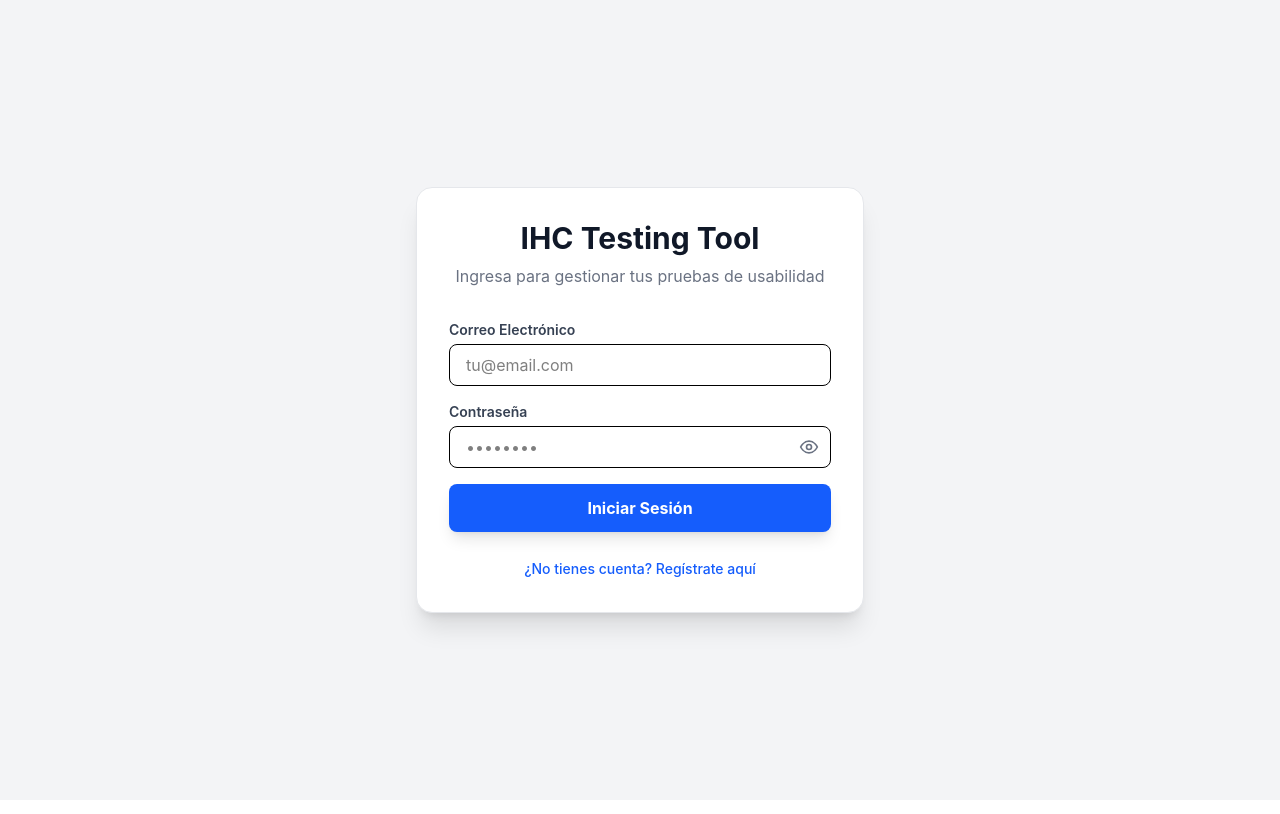
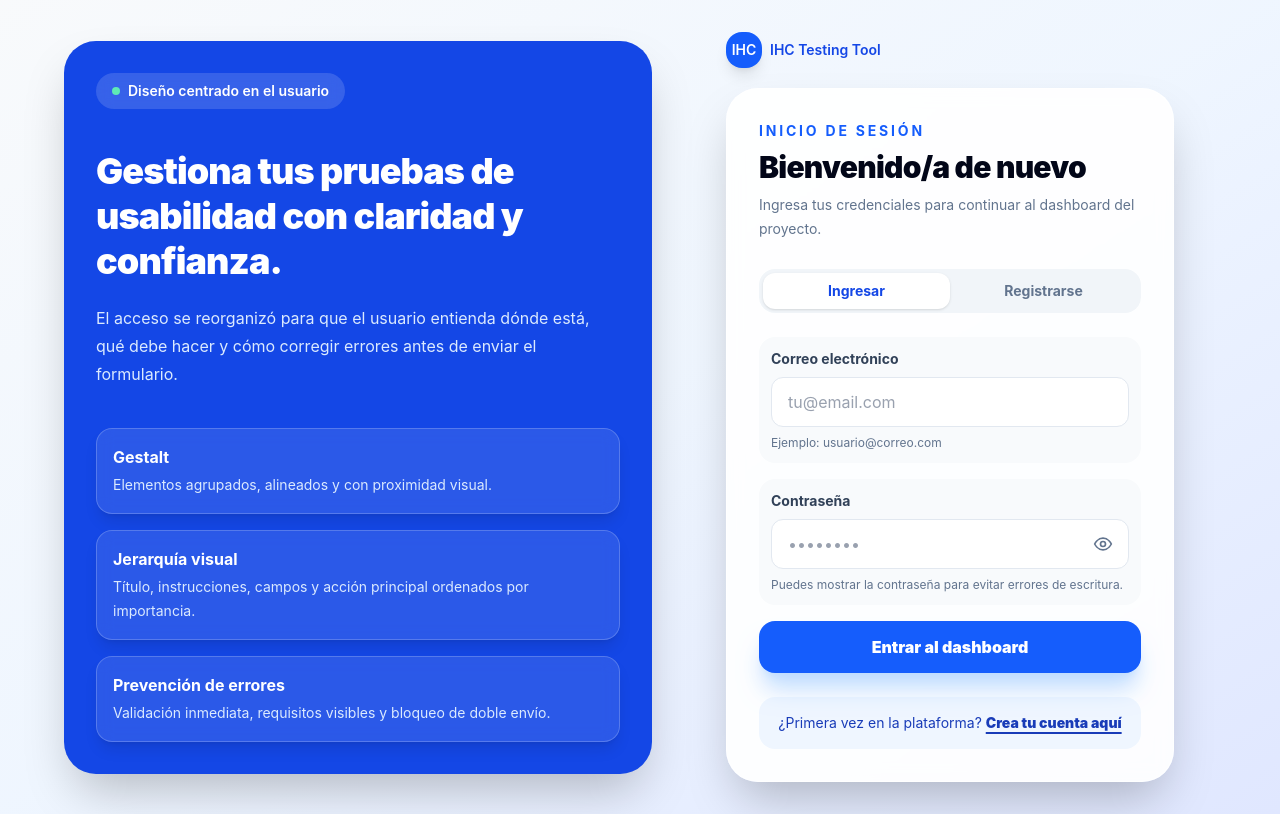
Before and after one commit to aaronreinoso/IHC-Grupo2, a React (Vite) app: page /IHC-Grupo2/login in a window 1280 px wide. Built offline with nearby package versions, Linux system fonts and the light colour scheme.

Commit message:
aplicacion de leyes y arquitecturas en incidente critico

```diff
--- a/src/pages/Login.tsx
+++ b/src/pages/Login.tsx
@@ -43,7 +43,7 @@ const getAuthErrorMessage = (error: { message?: string; status?: number }, isReg
 export default function Login() {
   const [email, setEmail] = useState('');
   const [password, setPassword] = useState('');
-  const [nombre, setNombre] = useState(''); // Para el registro inicial
+  const [nombre, setNombre] = useState('');
   const [loading, setLoading] = useState(false);
   const [isRegistering, setIsRegistering] = useState(false);
   const [showPassword, setShowPassword] = useState(false);
@@ -51,6 +51,16 @@ export default function Login() {
   const [cooldownActive, setCooldownActive] = useState(false);
   const submitLockRef = useRef(false);
   const navigate = useNavigate();
+
+  const trimmedEmail = email.trim();
+  const passwordRequirements = [
+    { label: `Mínimo ${MIN_PASSWORD_LENGTH} caracteres`, isValid: password.trim().length >= MIN_PASSWORD_LENGTH },
+    { label: 'Una letra mayúscula', isValid: /[A-Z]/.test(password) },
+    { label: 'Una letra minúscula', isValid: /[a-z]/.test(password) },
+    { label: 'Un número', isValid: /[0-9]/.test(password) },
+  ];
+  const completedRequirements = passwordRequirements.filter((item) => item.isValid).length;
+  const hasAnyError = Object.keys(errors).length > 0;
 
   useEffect(() => {
     const storedCooldownUntil = Number(window.localStorage.getItem(SIGNUP_COOLDOWN_KEY) || 0);
@@ -103,7 +113,7 @@ export default function Login() {
     }
 
     if (!EMAIL_REGEX.test(trimmedValue)) {
-      return 'Ingresa un correo electrónico válido.';
+      return 'Ingresa un correo electrónico válido, por ejemplo usuario@correo.com.';
     }
 
     return '';
@@ -184,6 +194,7 @@ export default function Login() {
     setErrors(validationErrors);
 
     if (Object.keys(validationErrors).length > 0) {
+      toast.error('Revisa los campos marcados antes de continuar.');
       return;
     }
 
@@ -195,7 +206,6 @@ export default function Login() {
 
     try {
       if (isRegistering) {
-        // If this email is blocked from recent 429, avoid calling signup again
         const blockedUntil = Number(window.localStorage.getItem(blockedKey) || 0);
         if (blockedUntil && blockedUntil > Date.now()) {
           toast.error('No es posible crear la cuenta ahora para este correo. Espera unos minutos.');
@@ -209,7 +219,6 @@ export default function Login() {
         });
         if (error) throw error;
 
-        // Clear any stored cooldowns for this email on success
         try { window.localStorage.removeItem(blockedKey); } catch (_) {}
         try { window.localStorage.removeItem(SIGNUP_COOLDOWN_KEY); } catch (_) {}
 
@@ -221,11 +230,10 @@ export default function Login() {
         try { window.localStorage.removeItem(blockedKey); } catch (_) {}
         try { window.localStorage.removeItem(SIGNUP_COOLDOWN_KEY); } catch (_) {}
 
-        toast.success('Inicio de sesión exitoso.');
+        toast.success('Inicio de sesión exitoso. Bienvenido/a.');
         setTimeout(() => navigate('/dashboard', { replace: true }), 800);
       }
     } catch (err: any) {
-      // debug log
       // eslint-disable-next-line no-console
       console.error('Auth error raw:', err);
 
@@ -254,24 +262,104 @@ export default function Login() {
     }
   };
 
+  const inputBaseClass = 'w-full rounded-xl border bg-white px-4 py-3 text-gray-900 outline-none transition-all placeholder:text-gray-400 focus:border-blue-500 focus:ring-4 focus:ring-blue-100';
+  const errorClass = 'border-red-400 bg-red-50 focus:border-red-500 focus:ring-red-100';
+
   return (
-    <div className="min-h-screen flex items-center justify-center bg-gray-100 p-4">
+    <main className="min-h-screen bg-gradient-to-br from-slate-50 via-blue-50 to-indigo-100 px-4 py-8 text-slate-900">
       <Toaster position="top-center" />
-      <div className="max-w-md w-full bg-white rounded-2xl shadow-xl p-8 border border-gray-200">
-        <div className="text-center mb-8">
-          <h1 className="text-3xl font-bold text-gray-900">IHC Testing Tool</h1>
-          <p className="text-gray-500 mt-2">Ingresa para gestionar tus pruebas de usabilidad</p>
+      <section className="mx-auto grid min-h-[calc(100vh-4rem)] w-full max-w-6xl items-center gap-8 lg:grid-cols-[1.05fr_0.95fr]">
+        <aside className="hidden overflow-hidden rounded-[2rem] bg-blue-700 p-8 text-white shadow-2xl lg:block">
+          <div className="mb-10 inline-flex items-center gap-2 rounded-full bg-white/15 px-4 py-2 text-sm font-semibold backdrop-blur">
+            <span className="h-2 w-2 rounded-full bg-emerald-300" />
+            Diseño centrado en el usuario
           </div>
+
+          <h1 className="max-w-lg text-4xl font-black leading-tight tracking-tight">
+            Gestiona tus pruebas de usabilidad con claridad y confianza.
+          </h1>
+          <p className="mt-5 max-w-xl text-base leading-7 text-blue-100">
+            El acceso se reorganizó para que el usuario entienda dónde está, qué debe hacer y cómo corregir errores antes de enviar el formulario.
+          </p>
+
+          <div className="mt-10 grid gap-4">
+            {[
+              ['Gestalt', 'Elementos agrupados, alineados y con proximidad visual.'],
+              ['Jerarquía visual', 'Título, instrucciones, campos y acción principal ordenados por importancia.'],
+              ['Prevención de errores', 'Validación inmediata, requisitos visibles y bloqueo de doble envío.'],
+            ].map(([title, description]) => (
+              <div key={title} className="rounded-2xl border border-white/20 bg-white/10 p-4 shadow-lg backdrop-blur">
+                <p className="font-bold">{title}</p>
+                <p className="mt-1 text-sm leading-6 text-blue-100">{description}</p>
+              </div>
+            ))}
+          </div>
+        </aside>
+
+        <section className="mx-auto w-full max-w-md">
+          <div className="mb-5 flex items-center justify-center gap-2 text-sm font-semibold text-blue-700 lg:justify-start">
+            <span className="flex h-9 w-9 items-center justify-center rounded-2xl bg-blue-600 text-white shadow-lg">IHC</span>
+            <span>IHC Testing Tool</span>
+          </div>
+
+          <div className="rounded-[2rem] border border-white/70 bg-white/90 p-6 shadow-2xl backdrop-blur sm:p-8">
+            <div className="mb-7">
+              <p className="text-sm font-bold uppercase tracking-[0.2em] text-blue-600">
+                {isRegistering ? 'Crear cuenta' : 'Inicio de sesión'}
+              </p>
+              <h2 className="mt-2 text-3xl font-black tracking-tight text-slate-950">
+                {isRegistering ? 'Únete al panel' : 'Bienvenido/a de nuevo'}
+              </h2>
+              <p className="mt-2 text-sm leading-6 text-slate-500">
+                {isRegistering
+                  ? 'Completa tus datos para acceder al sistema de pruebas de usabilidad.'
+                  : 'Ingresa tus credenciales para continuar al dashboard del proyecto.'}
+              </p>
+            </div>
+
+            <nav aria-label="Navegación contextual del acceso" className="mb-6 grid grid-cols-2 rounded-2xl bg-slate-100 p-1 text-sm font-bold">
+              <button
+                type="button"
+                onClick={() => {
+                  setIsRegistering(false);
+                  setErrors({});
+                  setShowPassword(false);
+                }}
+                className={`rounded-xl px-3 py-2 transition-all ${!isRegistering ? 'bg-white text-blue-700 shadow-sm' : 'text-slate-500 hover:text-slate-800'}`}
+              >
+                Ingresar
+              </button>
+              <button
+                type="button"
+                onClick={() => {
+                  setIsRegistering(true);
+                  setErrors({});
+                  setShowPassword(false);
+                }}
+                className={`rounded-xl px-3 py-2 transition-all ${isRegistering ? 'bg-white text-blue-700 shadow-sm' : 'text-slate-500 hover:text-slate-800'}`}
+              >
+                Registrarse
+              </button>
+            </nav>
+
+            {hasAnyError && (
+              <div className="mb-5 rounded-2xl border border-red-200 bg-red-50 px-4 py-3 text-sm text-red-700" role="alert">
+                Hay campos que necesitan corrección. Revisa los mensajes debajo de cada entrada.
+              </div>
+            )}
 
             <form onSubmit={handleAuth} noValidate className="space-y-4">
               {isRegistering && (
-            <div>
-              <label className="block text-sm font-semibold text-gray-700">Nombre y apellido</label>
+                <div className="rounded-2xl bg-slate-50 p-3">
+                  <label htmlFor="nombre" className="block text-sm font-bold text-slate-700">Nombre y apellido</label>
                   <input
+                    id="nombre"
                     type="text"
                     required
                     autoComplete="name"
-                className="w-full px-4 py-2 mt-1 border rounded-lg focus:ring-2 focus:ring-blue-500 outline-none transition-all"
+                    aria-invalid={Boolean(errors.nombre)}
+                    aria-describedby={errors.nombre ? 'nombre-error' : 'nombre-help'}
+                    className={`${inputBaseClass} mt-2 ${errors.nombre ? errorClass : 'border-slate-200'}`}
                     value={nombre}
                     onChange={(e) => {
                       const nextValue = e.target.value;
@@ -280,17 +368,21 @@ export default function Login() {
                     }}
                     placeholder="Ej. Gisselle Pérez"
                   />
-              {errors.nombre && <p className="mt-1 text-sm text-red-600">{errors.nombre}</p>}
+                  <p id="nombre-help" className="mt-2 text-xs text-slate-500">Usa nombre y apellido para identificar tu participación.</p>
+                  {errors.nombre && <p id="nombre-error" className="mt-2 text-sm font-semibold text-red-600">{errors.nombre}</p>}
                 </div>
               )}
 
-          <div>
-            <label className="block text-sm font-semibold text-gray-700">Correo Electrónico</label>
+              <div className="rounded-2xl bg-slate-50 p-3">
+                <label htmlFor="email" className="block text-sm font-bold text-slate-700">Correo electrónico</label>
                 <input
+                  id="email"
                   type="email"
                   required
                   autoComplete="email"
-              className="w-full px-4 py-2 mt-1 border rounded-lg focus:ring-2 focus:ring-blue-500 outline-none transition-all"
+                  aria-invalid={Boolean(errors.email)}
+                  aria-describedby={errors.email ? 'email-error' : 'email-help'}
+                  className={`${inputBaseClass} mt-2 ${errors.email ? errorClass : 'border-slate-200'}`}
                   value={email}
                   onChange={(e) => {
                     const nextValue = e.target.value;
@@ -299,17 +391,23 @@ export default function Login() {
                   }}
                   placeholder="tu@email.com"
                 />
-            {errors.email && <p className="mt-1 text-sm text-red-600">{errors.email}</p>}
+                <p id="email-help" className="mt-2 text-xs text-slate-500">
+                  {trimmedEmail && EMAIL_REGEX.test(trimmedEmail) ? 'Formato correcto.' : 'Ejemplo: usuario@correo.com'}
+                </p>
+                {errors.email && <p id="email-error" className="mt-2 text-sm font-semibold text-red-600">{errors.email}</p>}
               </div>
 
-          <div>
-            <label className="block text-sm font-semibold text-gray-700">Contraseña</label>
-            <div className="relative mt-1">
+              <div className="rounded-2xl bg-slate-50 p-3">
+                <label htmlFor="password" className="block text-sm font-bold text-slate-700">Contraseña</label>
+                <div className="relative mt-2">
                   <input
+                    id="password"
                     type={showPassword ? 'text' : 'password'}
                     required
                     autoComplete={isRegistering ? 'new-password' : 'current-password'}
-                className="w-full px-4 py-2 pr-11 border rounded-lg focus:ring-2 focus:ring-blue-500 outline-none transition-all"
+                    aria-invalid={Boolean(errors.password)}
+                    aria-describedby={errors.password ? 'password-error' : isRegistering ? 'password-rules' : 'password-help'}
+                    className={`${inputBaseClass} pr-12 ${errors.password ? errorClass : 'border-slate-200'}`}
                     value={password}
                     onChange={(e) => {
                       const nextValue = e.target.value;
@@ -321,7 +419,7 @@ export default function Login() {
                   <button
                     type="button"
                     onClick={() => setShowPassword((current) => !current)}
-                className="absolute inset-y-0 right-0 flex items-center px-3 text-gray-500 hover:text-gray-700"
+                    className="absolute inset-y-0 right-0 flex items-center px-4 text-slate-500 transition-colors hover:text-blue-700"
                     aria-label={showPassword ? 'Ocultar contraseña' : 'Mostrar contraseña'}
                     title={showPassword ? 'Ocultar contraseña' : 'Mostrar contraseña'}
                   >
@@ -340,27 +438,53 @@ export default function Login() {
                     )}
                   </button>
                 </div>
-            {errors.password && <p className="mt-1 text-sm text-red-600">{errors.password}</p>}
+
+                {!isRegistering && <p id="password-help" className="mt-2 text-xs text-slate-500">Puedes mostrar la contraseña para evitar errores de escritura.</p>}
+
+                {isRegistering && (
+                  <div id="password-rules" className="mt-3 rounded-xl border border-slate-200 bg-white p-3">
+                    <div className="mb-2 flex items-center justify-between text-xs font-bold text-slate-600">
+                      <span>Seguridad de contraseña</span>
+                      <span>{completedRequirements}/4</span>
+                    </div>
+                    <div className="h-2 overflow-hidden rounded-full bg-slate-100">
+                      <div className="h-full rounded-full bg-blue-600 transition-all" style={{ width: `${(completedRequirements / passwordRequirements.length) * 100}%` }} />
+                    </div>
+                    <ul className="mt-3 grid gap-1 text-xs text-slate-600">
+                      {passwordRequirements.map((item) => (
+                        <li key={item.label} className="flex items-center gap-2">
+                          <span className={`flex h-4 w-4 items-center justify-center rounded-full text-[10px] ${item.isValid ? 'bg-emerald-100 text-emerald-700' : 'bg-slate-100 text-slate-400'}`}>
+                            {item.isValid ? '✓' : '•'}
+                          </span>
+                          {item.label}
+                        </li>
+                      ))}
+                    </ul>
+                  </div>
+                )}
+
+                {errors.password && <p id="password-error" className="mt-2 text-sm font-semibold text-red-600">{errors.password}</p>}
               </div>
 
               <button
                 type="submit"
                 disabled={loading || cooldownActive}
-            className="w-full py-3 bg-blue-600 text-white font-bold rounded-lg hover:bg-blue-700 transition-colors shadow-lg disabled:opacity-50"
+                className="w-full rounded-2xl bg-blue-600 py-3.5 text-base font-black text-white shadow-xl shadow-blue-200 transition-all hover:-translate-y-0.5 hover:bg-blue-700 focus:outline-none focus:ring-4 focus:ring-blue-200 disabled:translate-y-0 disabled:cursor-not-allowed disabled:opacity-60"
               >
                 {loading ? (
                   <span className="flex items-center justify-center">
-                <svg className="animate-spin h-5 w-5 mr-3 text-white" viewBox="0 0 24 24">
+                    <svg className="mr-3 h-5 w-5 animate-spin text-white" viewBox="0 0 24 24">
                       <circle className="opacity-25" cx="12" cy="12" r="10" stroke="currentColor" strokeWidth="4"></circle>
                       <path className="opacity-75" fill="currentColor" d="M4 12a8 8 0 018-8V0C5.373 0 0 5.373 0 12h4zm2 5.291A7.962 7.962 0 014 12H0c0 3.042 1.135 5.824 3 7.938l3-2.647z"></path>
                     </svg>
                     Procesando...
                   </span>
-            ) : cooldownActive ? 'Espera un momento' : isRegistering ? 'Crear Cuenta' : 'Iniciar Sesión'}
+                ) : cooldownActive ? 'Espera un momento' : isRegistering ? 'Crear cuenta segura' : 'Entrar al dashboard'}
               </button>
             </form>
 
-        <div className="mt-6 text-center">
+            <div className="mt-6 rounded-2xl bg-blue-50 p-4 text-center text-sm text-blue-800">
+              {isRegistering ? '¿Ya tienes una cuenta?' : '¿Primera vez en la plataforma?'}{' '}
               <button
                 type="button"
                 onClick={() => {
@@ -368,12 +492,14 @@ export default function Login() {
                   setErrors({});
                   setShowPassword(false);
                 }}
-            className="text-blue-600 hover:underline text-sm font-medium"
+                className="font-black underline decoration-2 underline-offset-4 hover:text-blue-950"
               >
-            {isRegistering ? '¿Ya tienes cuenta? Inicia sesión' : '¿No tienes cuenta? Regístrate aquí'}
+                {isRegistering ? 'Inicia sesión aquí' : 'Crea tu cuenta aquí'}
               </button>
             </div>
           </div>
-    </div>
+        </section>
+      </section>
+    </main>
   );
 }
```
Also changed, not shown: 1 other file (tests, documents, lock files or other folders). Lines whose indentation alone changed are shown as unchanged.
